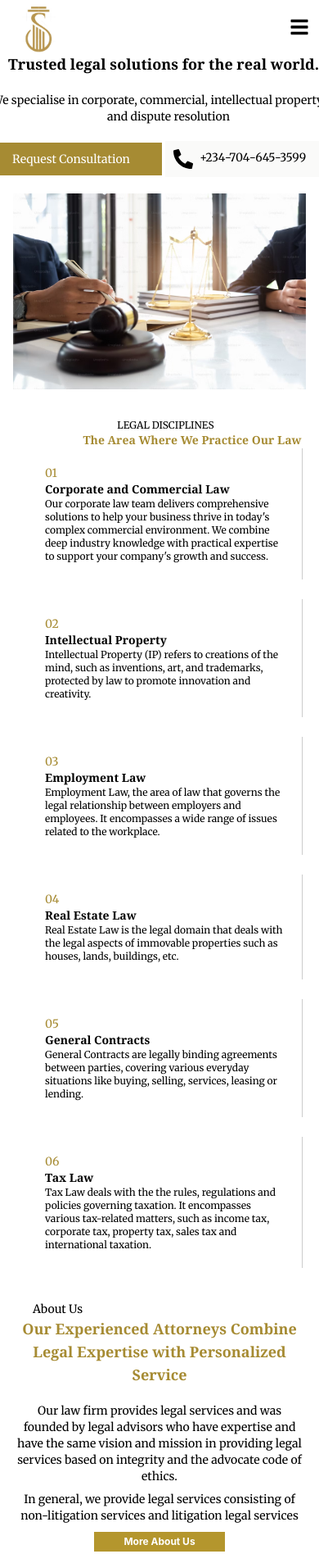
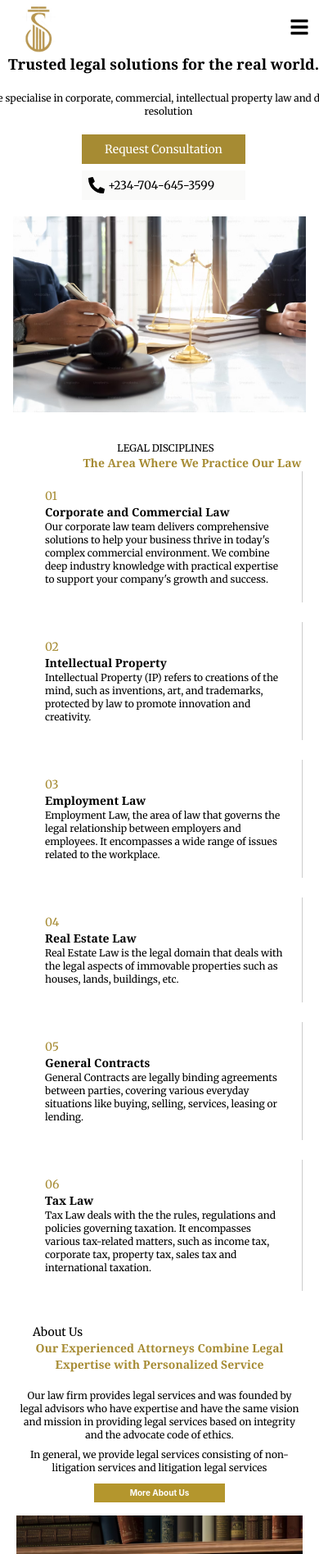
Before and after one commit to Kushim02/aware-attorneys, a React (Vite) app: page / in a window 390 px wide. Shown: the top 1896 px of the page at 82% size. Built offline with nearby package versions, Linux system fonts and the light colour scheme.

Commit message:
attorneys

```diff
--- a/src/components/About.jsx
+++ b/src/components/About.jsx
@@ -15,10 +15,10 @@ const About = () => {
         <h3 className='font-semibold text-sm sm:text-lg pl-5 mb-[-10] md:mb-[-40]' >About Us</h3>
         <div className=' flex flex-col sm:flex-col md:flex-row justify-between items-center gap-4 md:gap-6'>
     <div className=' text-center sm:text-center md:text-left sm:w-fit md:w-1/2 max-w-md mx-auto md:mx-0'>
-        <h2 className='text-lg sm:text-xl md:text-2xl font-bold text-[rgb(166,139,51)] font-georgia w-fit sm:w-fit md:w-[600px] mb-5 md:w-[100px]'>Our Experienced Attorneys Combine Legal Expertise with Personalized Service</h2>
-        <p className='mb-2 text-sm sm:text-base'>Our law firm provides legal services and was founded by legal advisors who have expertise and have the same vision and mission in providing legal services based on integrity and the advocate code of ethics.</p>
-        <p className='mb-2 text-sm sm:text-base'>In general, we provide legal services consisting of non-litigation services and litigation legal services</p>
-        <button className='p-1 border-none text-white bg-[rgb(180,150,45)] cursor-pointer w-40 text-xs font-bold' onClick={handleClick}> {showMore ? 'Hide Details' : 'More About Us'}</button>
+        <h2 className='text-sm sm:text-lg md:text-2xl font-bold text-[rgb(166,139,51)] font-georgia w-fit sm:w-fit md:w-[600px] mb-5 md:w-[100px]'>Our Experienced Attorneys Combine Legal Expertise with Personalized Service</h2>
+        <p className='mb-2 text-xs sm:text-base'>Our law firm provides legal services and was founded by legal advisors who have expertise and have the same vision and mission in providing legal services based on integrity and the advocate code of ethics.</p>
+        <p className='mb-2 text-xs sm:text-base'>In general, we provide legal services consisting of non-litigation services and litigation legal services</p>
+        <button className='p-1 border-none text-white bg-[rgb(180,150,45)] cursor-pointer w-40 text-[10px] font-bold' onClick={handleClick}> {showMore ? 'Hide Details' : 'More About Us'}</button>
         {showMore && (
             <div className='extra'>
                 <ul className='list-disc pl-5 text-xs sm:text-sm'>
--- a/src/components/Area.jsx
+++ b/src/components/Area.jsx
@@ -8,7 +8,7 @@ const Area = () => {
     }*/
         <link href="https://fonts.googleapis.com/css2?family=Georgia&display=swap" rel="stylesheet"></link>
     return (
-        <div className="areas p-4">
+        <div className="areas p-1">
             <p className="text-xs sm:text-sm text-center sm:text-left">LEGAL DISCIPLINES</p>
             <h1 className="text-sm sm:text-xl md:text-3xl text-center sm:text-left font-semibold">The Area Where We Practice Our Law</h1>
             <div className=" text-[rgb(166, 139, 51)] grid grid-cols-1 sm:grid-cols-2 lg:grid-cols-3 gap-6">
--- a/src/components/Attorneys.jsx
+++ b/src/components/Attorneys.jsx
@@ -39,8 +39,8 @@ const Attorneys = () => {
 
   return (
     <div className='p-[20px]'>
-      <h2 className="text-lg sm:text-xl md:text-2xl font-bold font-['Georgia',serif]" style={{color: 'rgb(166, 139, 51)'}}>Meet Our Talented Attorneys</h2>
-      <p className='text-sm sm:text-base'>Our team consists of professionals with decades of combined experience, who are dedicated to providing strategic and effective legal solutions.</p>
+      <h2 className="text-sm sm:text-xl md:text-2xl font-bold font-['Georgia',serif]" style={{color: 'rgb(166, 139, 51)'}}>Meet Our Talented Attorneys</h2>
+      <p className='text-xs sm:text-base'>Our team consists of professionals with decades of combined experience, who are dedicated to providing strategic and effective legal solutions.</p>
       <div className='w-3/4 m-auto'>
       <div className='mt-20 relative p-10'>
         <Swiper
@@ -78,8 +78,8 @@ const Attorneys = () => {
             <img src= {card.image} className='h-44 w-44 rounded-full border-4 border-white'/>
             </div>
             <div className='flex flex-col justify-center items-center gap-4 p-4'>
-            <p className=' font-semibold text-sm sm:text-base'>{card.name}</p>
-            <p className='text-center text-sm sm:text-base'>{card.title}</p>
+            <p className=' font-semibold text-xs sm:text-sm md:text-base'>{card.name}</p>
+            <p className='text-center text-xs sm:text-sm md:text-base'>{card.title}</p>
             </div>
              <RxArrowTopRight className='absolute bottom-5 left-2 w-[15px] h-[15px] '/>
           </div>
--- a/src/components/Body.css
+++ b/src/components/Body.css
@@ -29,13 +29,10 @@
     color: white;
     background-color: rgb(166, 139, 51);
     border: none;
-    padding: 10px;
-    margin-right: 4px;
     cursor: pointer;
 }
 
 .call{
     border: none;
-    padding: 10px;
     cursor: pointer;
 }
--- a/src/components/Body.jsx
+++ b/src/components/Body.jsx
@@ -9,10 +9,10 @@ const Body = () => {
     <div className='pt-16 flex flex-col md:flex-row justify-between items-center p-4'>
       <div className='body text-center md:text-left mb-5 max-w-md'>
         <h2 className='text-lg sm:text-xl md:text-2xl font-bold mb-5 '> Trusted legal solutions for the real world.</h2>
-        <p className='mb-3 text-sm sm:text-base'>We specialise in corporate, commercial, intellectual property law and dispute resolution</p>
-        <div className='flex flex-row justify-space-between items-center mt-2 space-x-2'>
-            <button className='request w-46 sm:mb-0 w-full sm:w-auto text-sm'><a href='mailto:izangkushim1@gmail.com'>Request Consultation</a></button>
-            <button className='call bg-stone-50 w-auto sm:mb-0 w-full text-sm sm:text-base  sm:w-auto flex items-center'><a href='tel: +2347046453599' className='flex'><FaPhoneAlt className='text-custom text-2xl mr-2'/> <span>+234-704-645-3599</span></a> </button>
+        <p className='mb-3  text-xs sm:text-sm'>We specialise in corporate, commercial, intellectual property law and dispute resolution</p>
+        <div className='flex flex-col  sm:flex-row sm:justify-space-between items-center mt-2 '>
+            <button className='request w-50 p-2 sm:mb-0  sm:w-auto text-sm'><a href='mailto:izangkushim1@gmail.com'>Request Consultation</a></button>
+            <button className='call bg-stone-50 p-2 sm:mb-0 mt-2 sm:mt-0 w-50 text-sm sm:text-base  sm:w-auto flex items-center'><a href='tel: +2347046453599' className='flex'><FaPhoneAlt className='text-custom text-xl sm:text-2xl mr-1'/> <span>+234-704-645-3599</span></a> </button>
         </div>
       </div>
       <div>
--- a/src/components/Footer.jsx
+++ b/src/components/Footer.jsx
@@ -8,7 +8,7 @@ const Footer = () => {
     <div className='bg-gray-50 p-5 md:p-10'>
      <div className='flex justify-evenly mb-10'>
       <div>
-        <img src={image} className='w-20 mb-4'/>
+        <img src={image} className='w-14 sm:w-16 md:w-20 mb-4'/>
         <p className='w-22 mr-2 md:w-40 text-[10px] sm:text-[12px]'>A law firm is a business entity formed by one or more lawyers to engage in the practice of law. The primary service offered by a law firm.</p>
       </div>
       <div className='flex flex-row justify-between gap-2 sm:gap-3'>
@@ -37,7 +37,7 @@ const Footer = () => {
         <hr/>
         </div>
            <div className='flex justify-center'>
-            <p className='flex items-center gap-1 text-center text-sm md:text-base'>Copyright <span> <FaRegCopyright/> </span> 2025 Design by  All Rights Reserved</p>
+            <p className='flex items-center gap-1 text-center text-xs sm:text-sm md:text-base'>Copyright <span> <FaRegCopyright/> </span> 2025 Design by  All Rights Reserved</p>
         </div>
     </div>
   )
--- a/src/components/Review.jsx
+++ b/src/components/Review.jsx
@@ -70,10 +70,10 @@ const Review = () => {
 
   return (
     <div>
-      <div className="flex flex-row items-center justify-between gap-10 pl-5 md:mx-20">
+      <div className="flex flex-col sm:flex-row items-center justify-between md:gap-10 pl-5 md:mx-20">
 
         <div>
-          <p className="text-sm md:text-base">TESTIMONALS</p>
+          <p className=" text-sm md:text-base">TESTIMONALS</p>
           <h1 className="font-bold sm:text-lg md:text-2xl font-['Georgia',serif]" style={{color: 'rgb(166, 139, 51)'}}>What Our Clients Say About Us</h1>
         </div>
         <div className=" max-w-6xl relative mt-4 p-4 bg-white/90 rounded-lg ">
@@ -104,7 +104,7 @@ const Review = () => {
               <div className="flex flex-row items-center ">
                 <img
                   src={review.image}
-                  className="w-16 md:w-20 rounded-full shadow-lg"
+                  className="w-15 md:w-20 rounded-full shadow-lg"
                 />
                 <p className="ml-5 font-semibold md:text-lg">{review.name}</p>
               </div>
```
